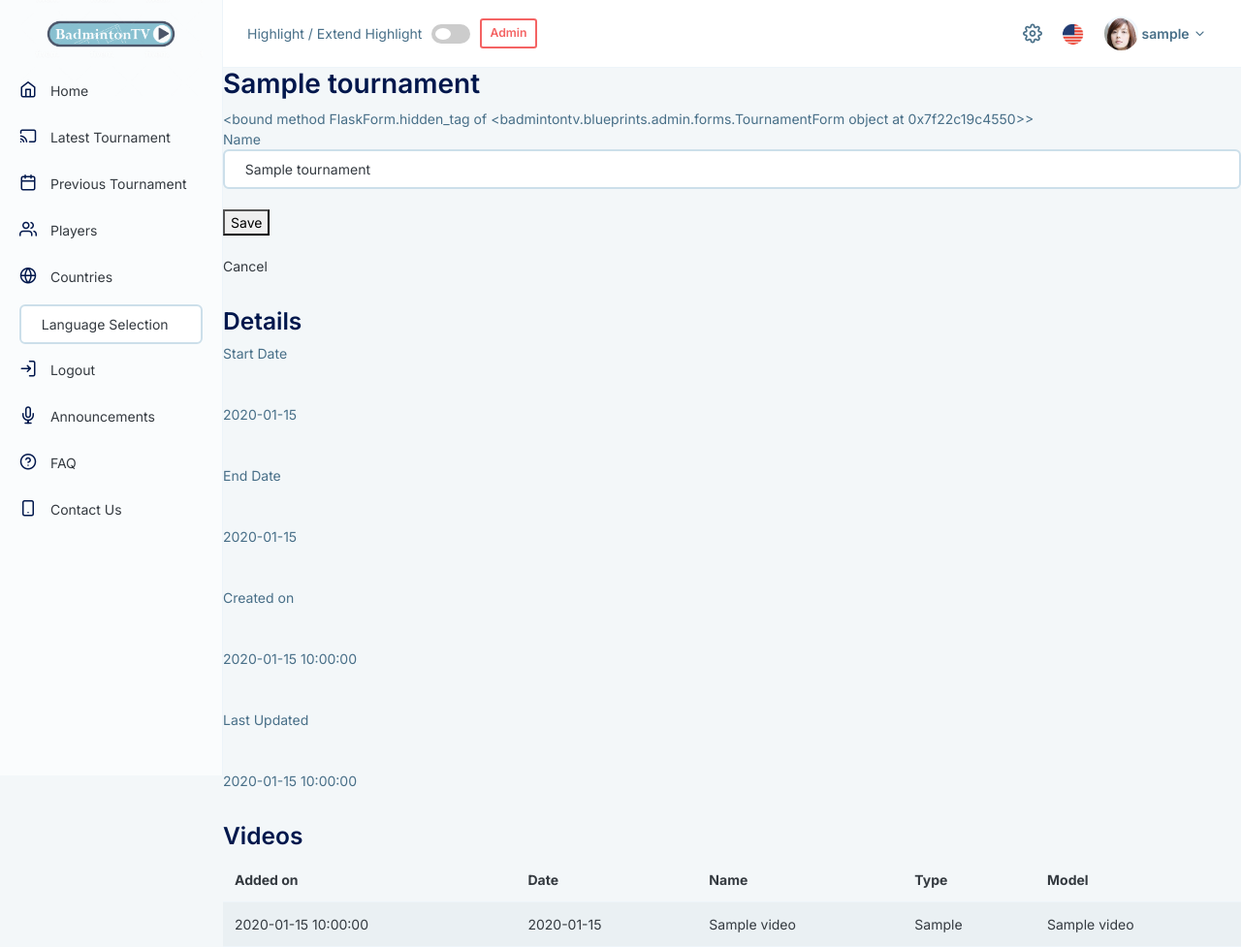
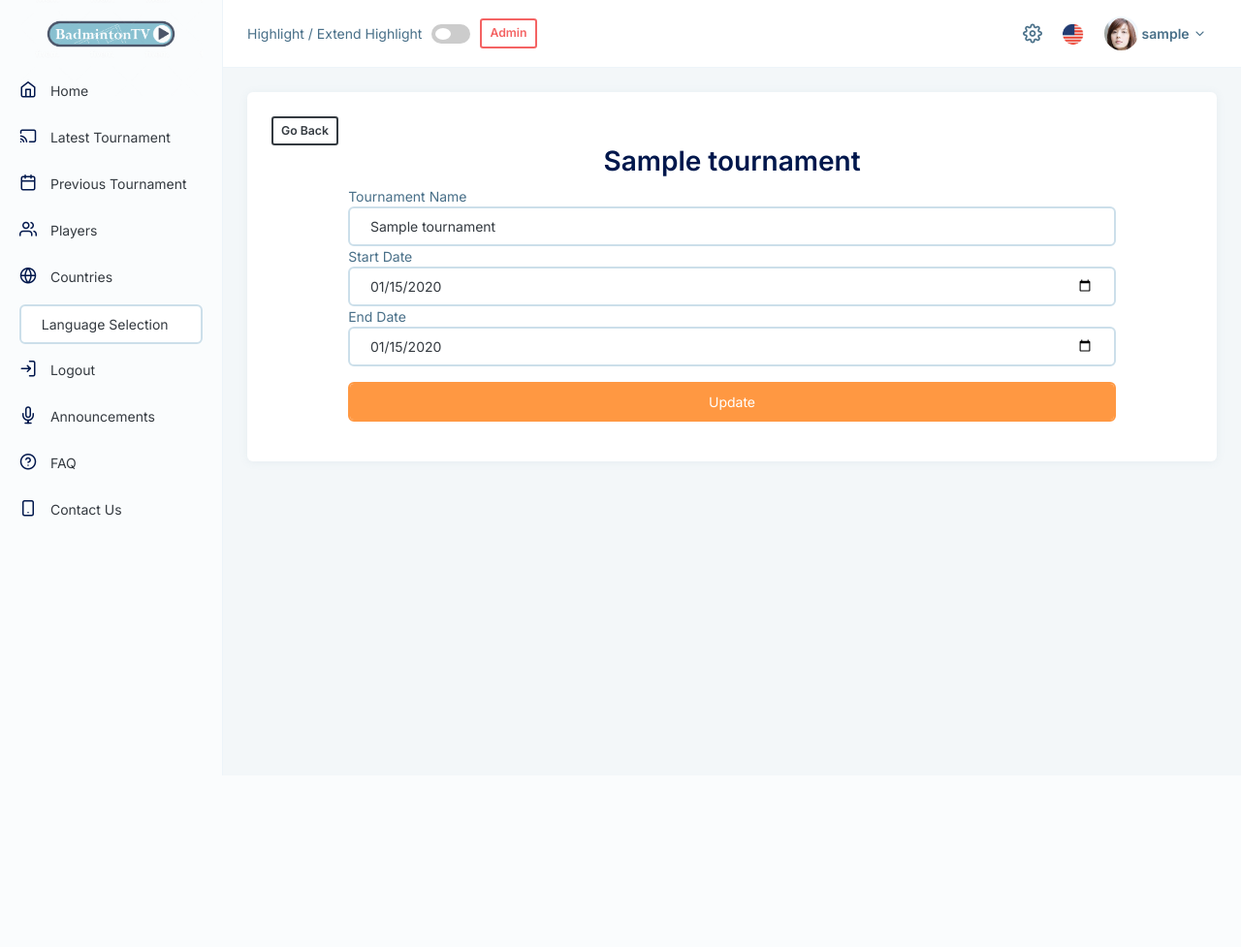
Before and after one commit to Faiz4work/penguin_black_self, a Flask app: page /tournament/edit/1 in a window 1280 px wide. Shown: the whole page at 97% size. After the commit the page ends 800 px from the top, so only its background shows below. Run offline with Flask 2, Linux system fonts and the light colour scheme; a user stored in the database is signed in; tables that the repository leaves empty hold one stand-in row (values such as "Sample post"); some libraries are stand-ins or nearby versions.

Commit message:
Added tournaments

```diff
--- a/badmintontv/blueprints/admin/templates/admin/page/dashboard.html
+++ b/badmintontv/blueprints/admin/templates/admin/page/dashboard.html
@@ -34,7 +34,7 @@ Admin - Dashboard
     <a href="#" class="btn btn-success">Add New Video</a>
     <a href="{{ url_for('admin.countries') }}" class="btn btn-success">Countries</a>
     <a href="{{ url_for('admin.tournaments') }}" class="btn btn-success">Tournaments</a>
-    <a href="#" class="btn btn-success">Teams</a>
+    <a href="{{ url_for('admin.teams') }}" class="btn btn-success">Teams</a>
 
 
 <!-- Display metadata on added videos -->
--- a/badmintontv/blueprints/admin/templates/admin/tournament/edit.html
+++ b/badmintontv/blueprints/admin/templates/admin/tournament/edit.html
@@ -11,69 +11,68 @@ Admin - Tournaments / Update
 
 {% block body %}
 
+<div class="main">
+    <div class="card">
+        <div class="card-body">
+
+
 <!-- Link to user-viewed page -->
+<button class="btn btn-sm btn-outline-dark d-inline"
+                onclick="window.history.back()"
+            >Go Back</button>
 <a href="{{ url_for('video.tournament_to_matches', query=tournament.start_date.year)}}">
-    <h2>{{ tournament.name }}</h2>
+    <center>
+        <h2>{{ tournament.name }}</h2>
+    </center>
 </a>
 
-{% call f.form_tag(endpoint='admin.tournaments_edit', **{'id': tournament.id}) %}
+<form action="{{ url_for('admin.tournaments_edit', id=tournament.id) }}"
+     method="POST">
 
-    {% call f.form_group(form.name) %}
-    {% endcall %}
+    <div class="form-group col-10 d-block mx-auto">
 
-    <!-- Button for POST request -->
-    <br>
-    <button type="submit">Save</button>
 
-    <!-- Cancel link -->
-    <br><br>
-    <a href="{{ url_for('admin.tournaments') }}">Cancel</a>
+        <div>
+            <label for="tour">Tournament Name</label>
+            <input class="form-control"
+            type="text"
+            id="tour"
+            value="{{ tournament.name }}"
+            name="tournament_name"
+            />
+        </div>
 
-{% endcall %}
+        <div class="">
+            <label for="sd">Start Date</label>
+            <input class="form-control"
+            type="date"
+            id="sd"
+            value="{{ tournament.start_date }}"
+            name="start_date"
+            />
+        </div>
 
-<hr>
+        <div>
+            <label for="ed">End Date</label>
+            <input class="form-control"
+            type="date"
+            id="ed"
+            value="{{ tournament.end_date }}"
+            name="end_date"
+            />
+        </div>
 
-<h3>Details</h3>
+        <input
+        type="submit"
+        class="btn btn-warning form-control my-3 col-5"
+        value="Update"
+        />
+    </div>
 
-<label>Start Date</label>
-<br>&nbsp;&nbsp;&nbsp;
-<time class="short-date" data-datetime="{{ tournament.start_date }}">
-    {{ tournament.start_date }}
-</time>
-<br><br>
+</form>
 
-<label>End Date</label>
-<br>&nbsp;&nbsp;&nbsp;
-<time class="short-date" data-datetime="{{ tournament.end_date }}">
-    {{ tournament.end_date }}
-</time>
-<br><br>
 
-<!-- Created on -->
-<label>Created on</label>
-<br>&nbsp;&nbsp;&nbsp;
-<time class="from-now" data-datetime="{{ tournament.created_on }}">
-    {{ tournament.created_on }}
-</time>
-
-<!-- Last updated -->
-<br><br>
-<label>Last Updated</label>
-<br>&nbsp;&nbsp;&nbsp;
-<time class="from-now" data-datetime="{{ tournament.updated_on }}">
-    {{ tournament.updated_on }}
-</time>
-
-<hr>
-
-<h3>Videos</h3>
-
-{{
-    tables.simple_table(
-        table=tournament.videos,
-        edit_endpoint='admin.videos_edit',
-        show_added_date=True
-    )
-}}
-
+</div>
+</div>
+</div>
 {% endblock %}
--- a/badmintontv/blueprints/admin/views/tournament.py
+++ b/badmintontv/blueprints/admin/views/tournament.py
@@ -10,6 +10,7 @@ import libs.util_sqlalchemy as utils
 from badmintontv.blueprints.video.models import Tournament
 from badmintontv.blueprints.admin.forms import SearchForm, BulkDeleteForm, TournamentForm
 from badmintontv.blueprints.admin.views.dashboard import admin
+from badmintontv.extensions import db, csrf
 
 
 @admin.route('/tournament', defaults={'page': 1})   # Set default page to 1
@@ -42,6 +43,7 @@ def tournaments(page):
 
 
 @admin.route('/tournament/edit/<int:id>', methods=['GET', 'POST'])
+@csrf.exempt
 def tournaments_edit(id):
     '''Edit a tournament's details'''
 
@@ -49,26 +51,28 @@ def tournaments_edit(id):
     tournament = Tournament.query.get(id)
 
     # Populate form with tournaments data
-    form = TournamentForm(obj=tournament)
+    # form = TournamentForm(obj=tournament)
 
     # POST request
-    if form.validate_on_submit():
+    if request.method == "POST":
+        t_name = request.form.get("tournament_name")
+        start_date = request.form.get("start_date")
+        end_date = request.form.get("end_date")
 
-        # Populate tournaments with form
-        form.populate_obj(tournament)
+        tournament.name = t_name
+        tournament.start_date = start_date
+        tournament.end_date = end_date
 
-        # Save to DB
-        tournament.save()
+        db.session.commit()
 
         # Flash confirmation message
         flash('Tournament has been updated successfully.', 'success')
 
         # Re-direct to users page
-        return redirect(url_for('admin.tournaments_edit', id=id))
+        return redirect(url_for('admin.tournaments'))
 
     # Form submission failed - keep form data
     return render_template('admin/tournament/edit.html',
-        form=form,
         tournament=tournament
     )
 
@@ -107,8 +111,30 @@ def tournaments_bulk_delete():
 
 
 @admin.route("/tournament/add", methods=["GET", "POST"])
+@csrf.exempt
 def add_tournament():
     if request.method == "POST":
-        pass
+        t_name = request.form.get("tournament_name")
+        s_date = request.form.get("start_date")
+        e_date = request.form.get("end_date")
+
+        t = Tournament(
+            name = t_name,
+            start_date = s_date,
+            end_date = e_date,
+        )
+        db.session.add(t)
+        db.session.commit()
+        return redirect(url_for('admin.tournaments'))
+
 
     return render_template("admin/tournament/add_tournament.html")
+
+
+@admin.route("/tournament/delete/<int:id>")
+def delete_tournament(id):
+    t = Tournament.query.get(id)
+    db.session.delete(t)
+    db.session.commit()
+    flash("Tournament has been deleted.", "success")
+    return redirect(url_for('admin.tournaments'))
--- a/badmintontv/templates/layouts/base.html
+++ b/badmintontv/templates/layouts/base.html
@@ -15,7 +15,7 @@
     />
 
     <!-- Favicon -->
-    <link rel="shortcut icon" href="/static/css_images/fev2.png" type="image/png" />
+    <link rel="shortcut icon" href="/static/css_images/favicon.ico" />
 
     <!-- page css -->
     <link
@@ -318,13 +318,12 @@
     <!-- Side Nav START -->
     <div class="side-nav vertical-menu nav-menu-light scrollable">
       <div class="nav-logo">
-        <div class=" logo">
-
-          <img onclick="window.location.href='/'"
-          class="img-fluid"
-          src="/static/css_images/logo.png"
-          style="width: 200%; height: 60%; cursor: pointer;"
-          alt="logo"
+        <div class="w-100 logo">
+          <img
+            class="img-fluid"
+            src="/static/css_images/transparent_logo.png"
+            style="width: auto; height: 60%;"
+            alt="logo"
           />
         </div>
         <div class="mobile-close">
```
Also changed, not shown: badmintontv/blueprints/admin/templates/admin/team/add_team.html (added, +68 -0 lines), badmintontv/blueprints/admin/templates/admin/team/index.html (+50 -17 lines), badmintontv/blueprints/admin/templates/admin/tournament/index.html (+6 -2 lines), badmintontv/blueprints/admin/views/team.py (+30 -2 lines), badmintontv/static/css_images/favicon.ico (added), badmintontv/static/css_images/transparent_icon.png (added), badmintontv/static/css_images/transparent_logo.png (added), 1 other file.
